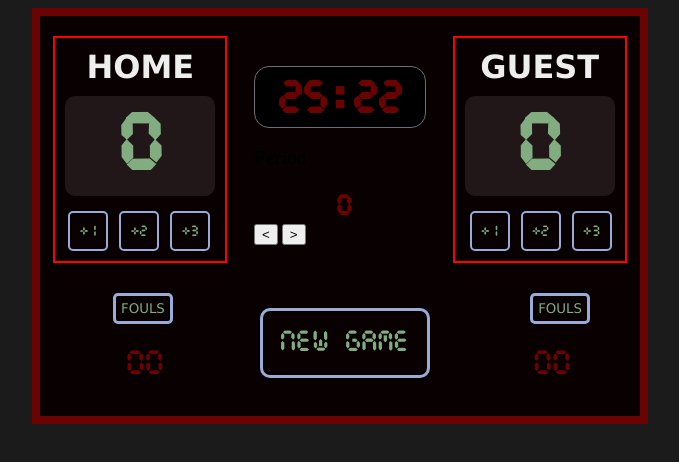
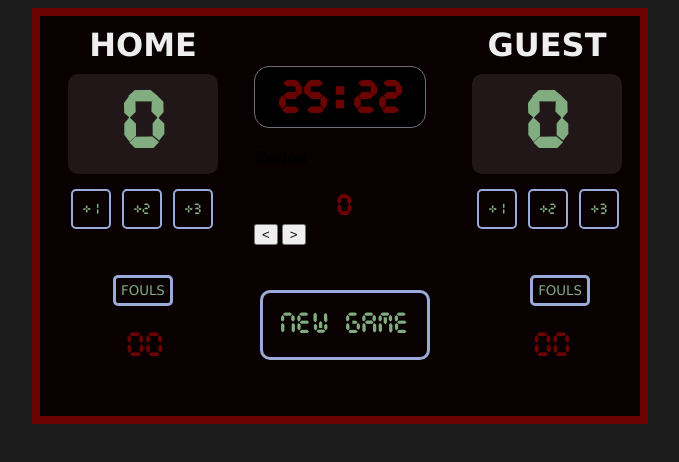
Before and after one commit to sarahib37/scoreboard, a plain HTML site: page index.html in a window 1280 px wide. Shown: the whole page, without its empty margins (300-979 px from the left). Drawn offline with Linux system fonts and the light colour scheme.

Commit message:
index.css updated

```diff
--- a/index.css
+++ b/index.css
@@ -38,20 +38,6 @@ h1{
 
 #buttons1{
     margin-left: 8px;
-}
-
-.home{
-    border: 2px solid red;
-    margin-top: 20px;
-    padding-right: 10px;
-    padding-bottom: 10px;
-}
-
-.guest{
-    border: 2px solid red;
-    margin-top: 20px;
-    padding-right: 10px;
-    padding-bottom: 10px;
 }
 
 .score{
```
